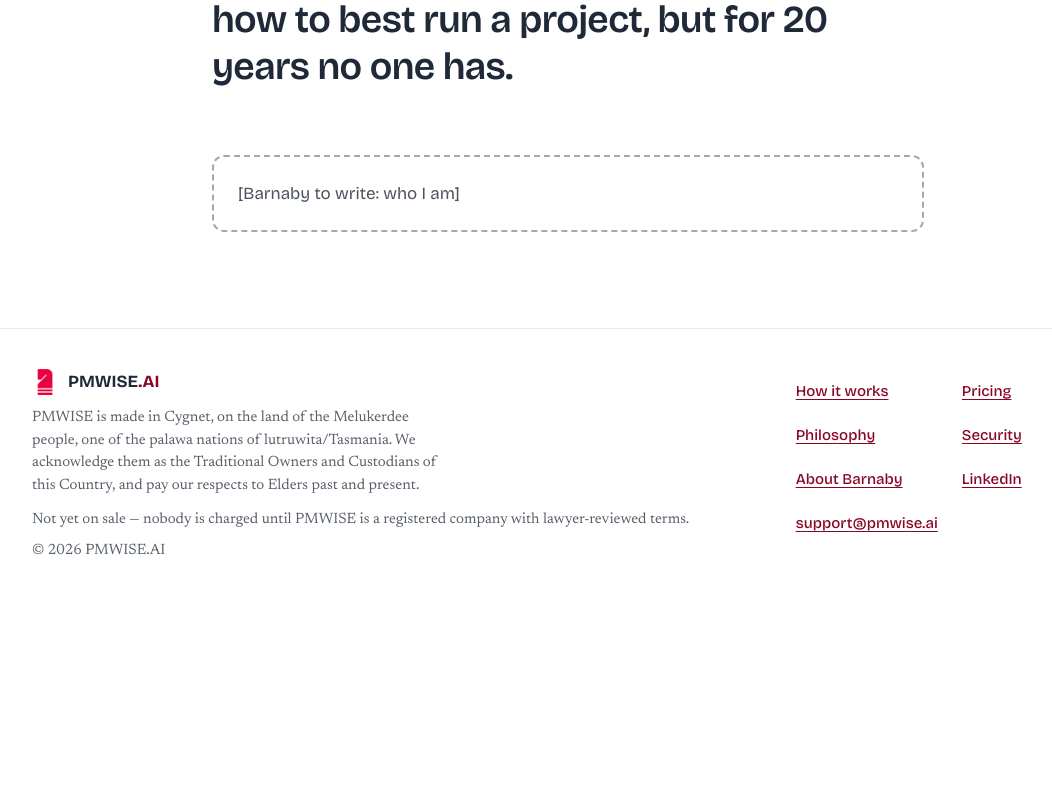
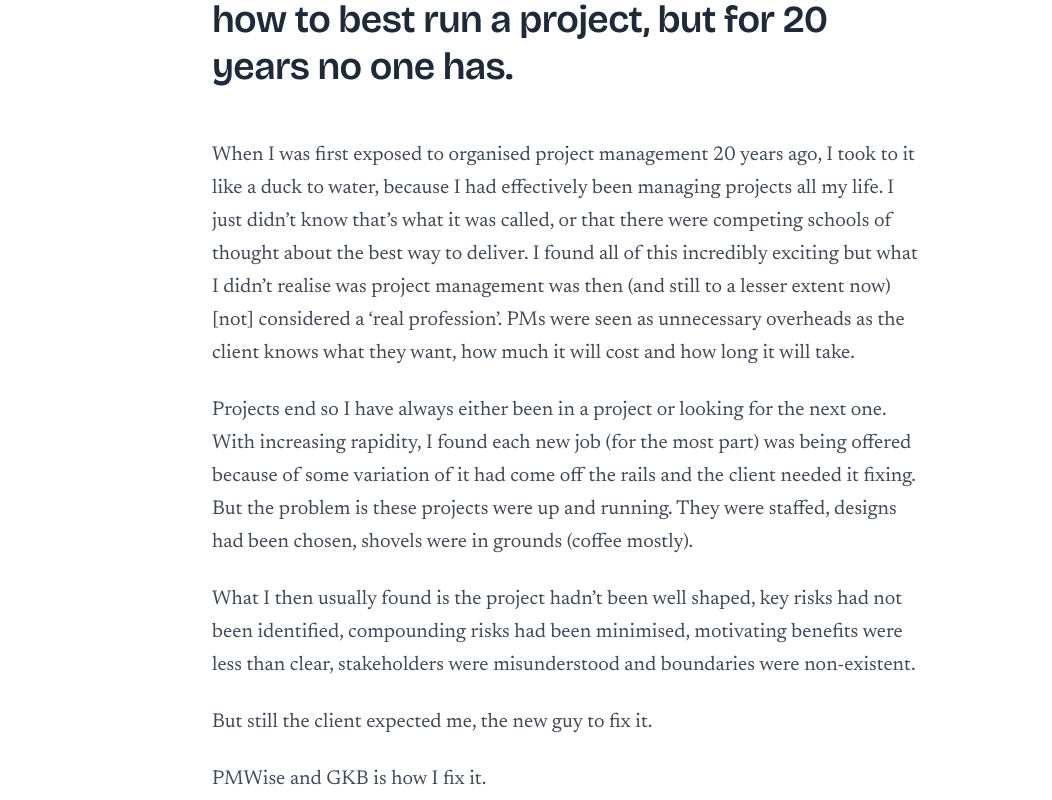
Before and after one commit to barnabyheaton/pmwise-landing, a Next.js app: page /about in a window 1280 px wide. Shown: the part 280-1080 px from the top of the page, without its empty margins (72-1124 px from the left). Before the commit the page ends 882 px from the top, so only its background shows below. Built offline with nearby package versions, Linux system fonts and the light colour scheme.

Commit message:
About: add Barnaby's section 2, typos only
Co-Authored-By: Claude Opus 5.5 <noreply@anthropic.com>
Claude-Session: https://claude.ai/code/session_01DgV7cdkJUxrwohVeVcccb6

```diff
--- a/app/about/page.jsx
+++ b/app/about/page.jsx
@@ -24,8 +24,37 @@ export default function AboutPage() {
             had ever stopped to ask a PM how to best run a project, but for 20 years no one has.
           </p>
 
+          {/* Section 2 — Barnaby's words, 26 Sep 2026. Typos only fixed ("teh", "of the rails",
+              closing quote). "[not]" awaits his confirmation. */}
+          <div className="mt-12 space-y-6 text-[20px] leading-[1.65] text-brand-dark/85">
+            <p>
+              When I was first exposed to organised project management 20 years ago, I took to it
+              like a duck to water, because I had effectively been managing projects all my life. I
+              just didn&rsquo;t know that&rsquo;s what it was called, or that there were competing
+              schools of thought about the best way to deliver. I found all of this incredibly
+              exciting but what I didn&rsquo;t realise was project management was then (and still to
+              a lesser extent now) [not] considered a &lsquo;real profession&rsquo;. PMs were seen as
+              unnecessary overheads as the client knows what they want, how much it will cost and
+              how long it will take.
+            </p>
+            <p>
+              Projects end so I have always either been in a project or looking for the next one.
+              With increasing rapidity, I found each new job (for the most part) was being offered
+              because of some variation of it had come off the rails and the client needed it
+              fixing. But the problem is these projects were up and running. They were staffed,
+              designs had been chosen, shovels were in grounds (coffee mostly).
+            </p>
+            <p>
+              What I then usually found is the project hadn&rsquo;t been well shaped, key risks had
+              not been identified, compounding risks had been minimised, motivating benefits were
+              less than clear, stakeholders were misunderstood and boundaries were non-existent.
+            </p>
+            <p>But still the client expected me, the new guy to fix it.</p>
+            <p>PMWise and GKB is how I fix it.</p>
+          </div>
+
           <p className="mt-16 rounded-xl border-2 border-dashed border-brand-dark/40 p-6 font-display text-[17px] text-brand-dark/80">
-            [Barnaby to write: who I am]
+            [Barnaby to write: section 3 — what GKB does differently]
           </p>
         </section>
       </main>
```
